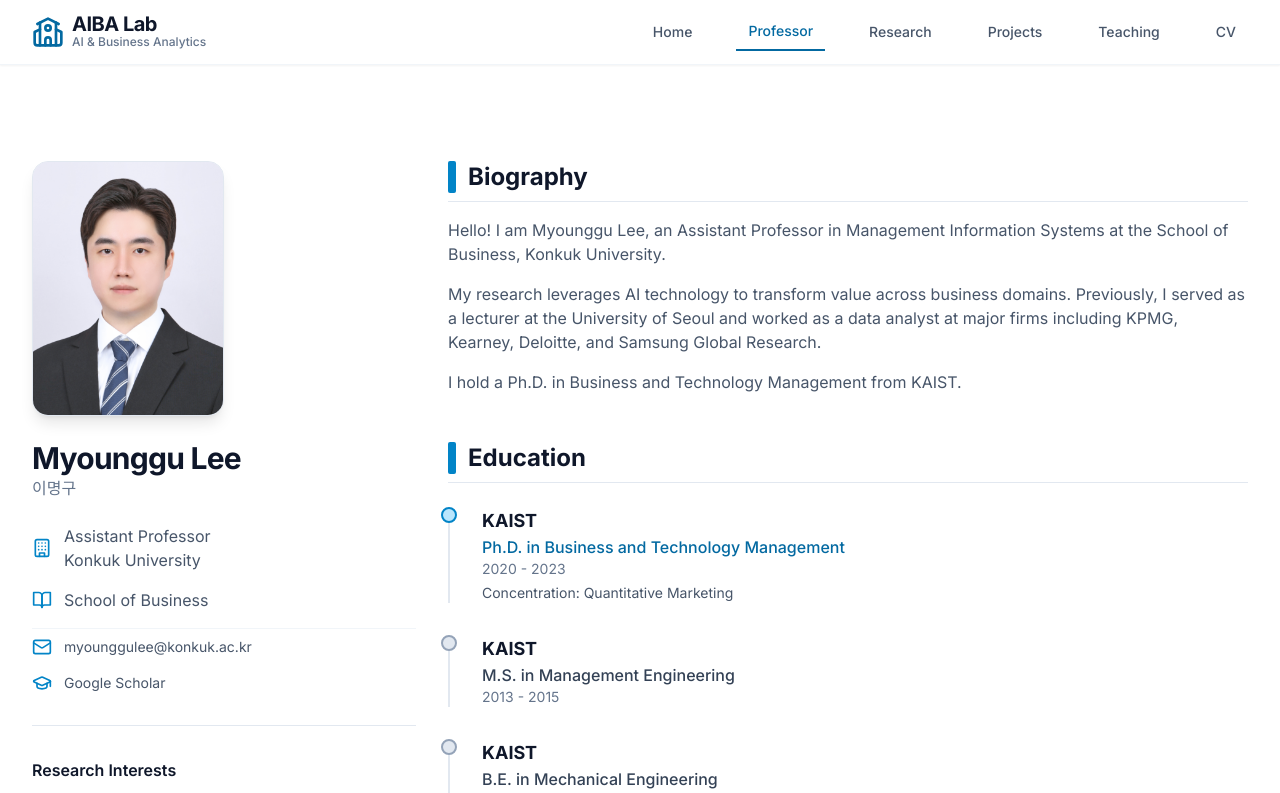
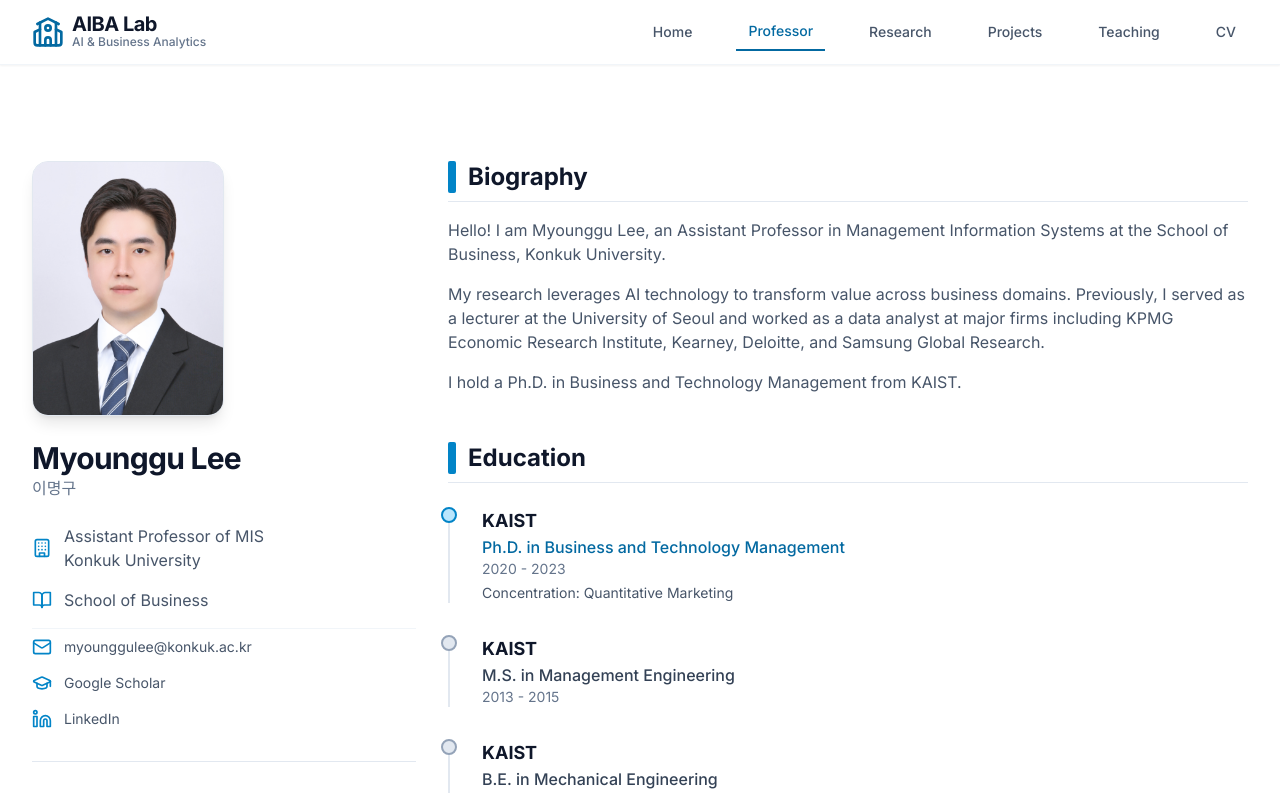
Before and after one commit to aibalab/myounggulee, a React (Vite) app: page /professor in a window 1280 px wide. Shown: the top 793 px of the page. Built offline with nearby package versions, Linux system fonts and the light colour scheme.

Commit message:
Fix: professor page blank screen and update server config

```diff
--- a/src/data/labInfo.js
+++ b/src/data/labInfo.js
@@ -9,6 +9,7 @@ export const labInfo = {
     location: "120 Neungdong-ro, Gwangjin-gu, Seoul 05029, South Korea",
     email: "myounggulee@konkuk.ac.kr",
     googleScholar: "https://scholar.google.com/citations?user=Bq57hwYAAAAJ&hl=ko",
+    linkedin: "https://www.linkedin.com/in/myounggu-lee-55736773/",
     univHome: "https://kbs.konkuk.ac.kr/kbs/23961/subview.do",
     cvLink: "https://docs.google.com/document/d/1T1RuPHsVFsxrHhkJid1FIPr-6S6SmdSf/edit?usp=drive_link&ouid=109667819159317009117&rtpof=true&sd=true",
 
@@ -22,11 +23,11 @@ export const labInfo = {
     professor: {
         name: "Myounggu Lee",
         nameKr: "이명구",
-        title: "Assistant Professor | Data Scientist",
+        title: "Assistant Professor of MIS | Data Scientist",
         photo: "/profile.jpg", // 사진 파일 경로 (예: "/images/professor.jpg")
         bio: [
             "Hello! I am Myounggu Lee, an Assistant Professor in Management Information Systems at the School of Business, Konkuk University.",
-            "My research leverages AI technology to transform value across business domains. Previously, I served as a lecturer at the University of Seoul and worked as a data analyst at major firms including KPMG, Kearney, Deloitte, and Samsung Global Research.",
+            "My research leverages AI technology to transform value across business domains. Previously, I served as a lecturer at the University of Seoul and worked as a data analyst at major firms including KPMG Economic Research Institute, Kearney, Deloitte, and Samsung Global Research.",
             "I hold a Ph.D. in Business and Technology Management from KAIST."
         ],
         education: [
@@ -50,7 +51,7 @@ export const labInfo = {
     professionalExperience: [
         { title: 'Tech. Advisor', org: 'Witz.ai', period: '2023' },
         { title: 'Lecturer', org: 'University of Seoul', period: '2023' },
-        { title: 'Senior Analyst', org: 'KPMG', period: '2019-2020' },
+        { title: 'Senior Analyst', org: 'KPMG Economic Research Institute', period: '2019-2020' },
         { title: 'Business Analyst', org: 'Kearney', period: '2018' },
         { title: 'Quantitative Analyst', org: 'Deloitte Anjin LLC', period: '2016-2018' },
         { title: 'RA', org: 'Samsung Global Research', period: '2015-2016' },
--- a/src/pages/Professor.jsx
+++ b/src/pages/Professor.jsx
@@ -1,4 +1,4 @@
-import { GraduationCap, Briefcase, BookOpen, User, Building, Mail } from 'lucide-react';
+import { GraduationCap, Briefcase, BookOpen, User, Building, Mail, Linkedin } from 'lucide-react';
 import { labInfo } from '../data/labInfo';
 
 const Professor = () => {
@@ -46,6 +46,9 @@ const Professor = () => {
                                     <GraduationCap className="h-5 w-5 mr-3 text-primary-600" />
                                     <a href={labInfo.googleScholar} target="_blank" rel="noopener noreferrer" className="text-sm hover:text-primary-600 transition-colors">Google Scholar</a>
                                 </div>
+                                <div className="flex items-center text-slate-600">
+                                    <Linkedin className="h-5 w-5 mr-3 text-primary-600" />
+                                    <a href={labInfo.linkedin} target="_blank" rel="noopener noreferrer" className="text-sm hover:text-primary-600 transition-colors">LinkedIn</a>
                                 </div>
                             </div>
 
@@ -57,6 +60,7 @@ const Professor = () => {
                                             {tag}
                                         </span>
                                     ))}
+                                </div>
                             </div>
                         </div>
                     </div>
```
Also changed, not shown: 1 other file (tests, documents, lock files or other folders). Lines whose indentation alone changed are shown as unchanged.
